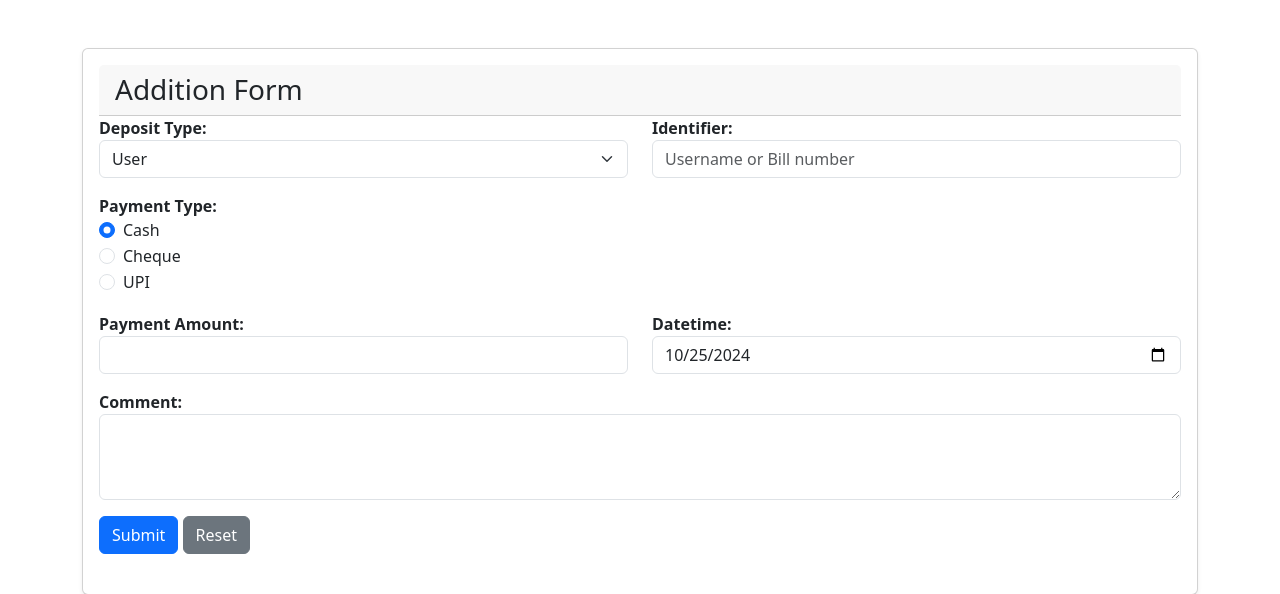
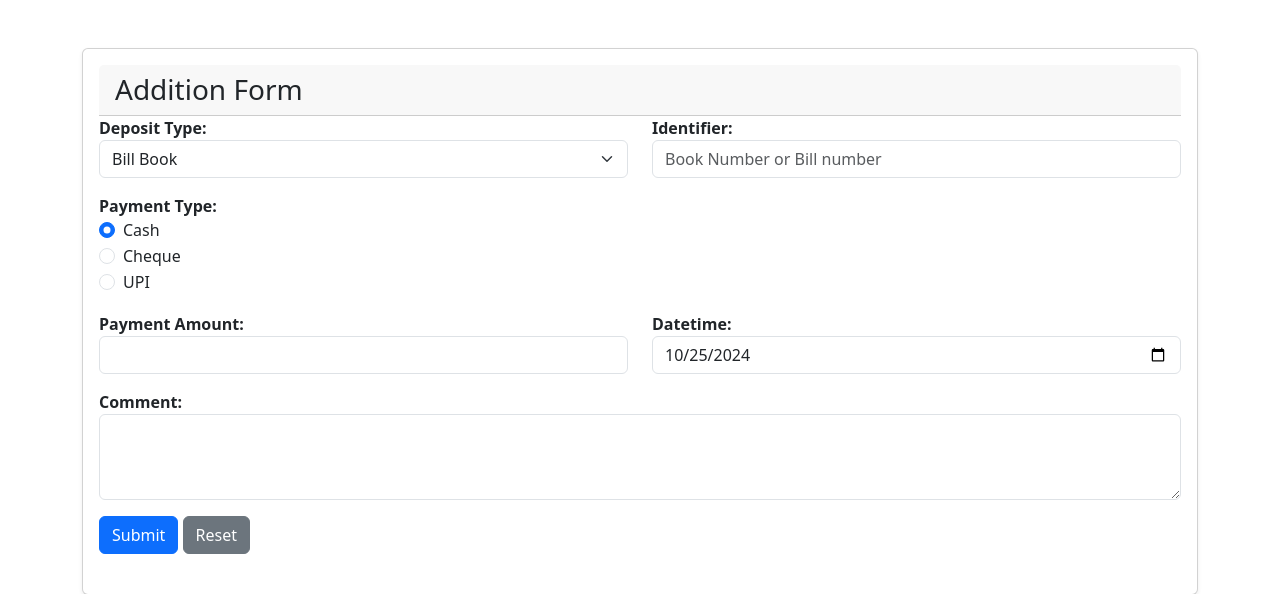
Before and after one commit to henishpatel9045/vadipartiSweetsGeneric, a Django app: page /management/payment-deposits-form in a window 1280 px wide. Shown: the top 594 px of the page. Run offline with Django 5.2, Linux system fonts and the light colour scheme.

Commit message:
Change user to book number

```diff
--- a/management/templates/management/deposit_payment.html
+++ b/management/templates/management/deposit_payment.html
@@ -13,7 +13,7 @@
             id="depositType"
             name="depositType"
           >
-            <option value="user">User</option>
+            <option value="user">Bill Book</option>
             <option value="customer">Customer</option>
           </select>
         </div>
@@ -21,7 +21,7 @@
           <label for="identifier" class="fw-bold">Identifier:</label>
           <input
             type="text"
-            placeholder="Username or Bill number"
+            placeholder="Book Number or Bill number"
             class="form-control"
             id="identifier"
             name="identifier"
--- a/management/views.py
+++ b/management/views.py
@@ -288,7 +288,8 @@ class DepositPaymentAPIView(APIView):
                         "comment": comment,
                     }
                 else:
-                    user = User.objects.get(username=identifier)
+                    book = BillBook.objects.prefetch_related("user").get(book_number=int(identifier))
+                    user = book.user
                     UserDeposits.objects.create(
                         user=user,
                         is_deposited_by_dealer=True,
```
